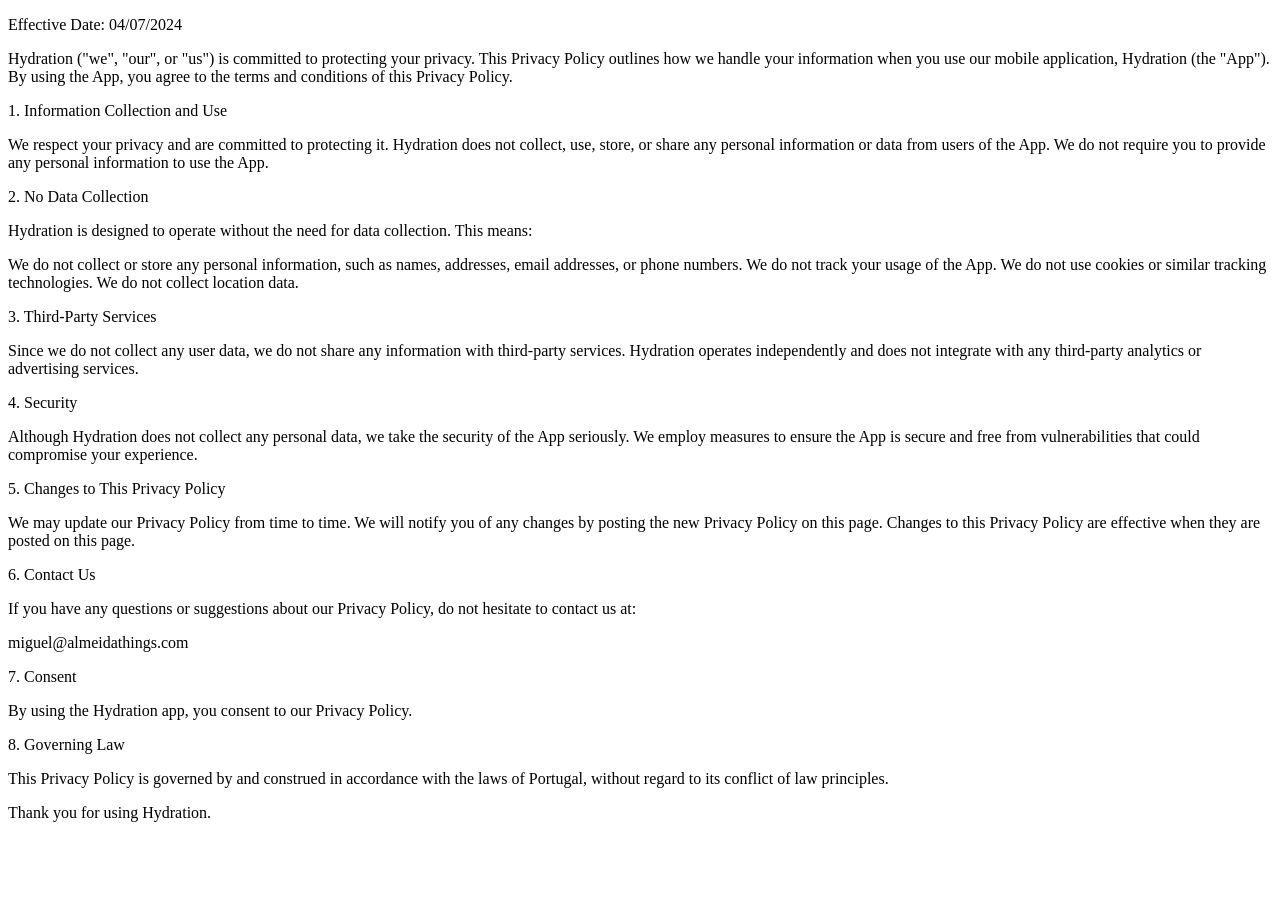
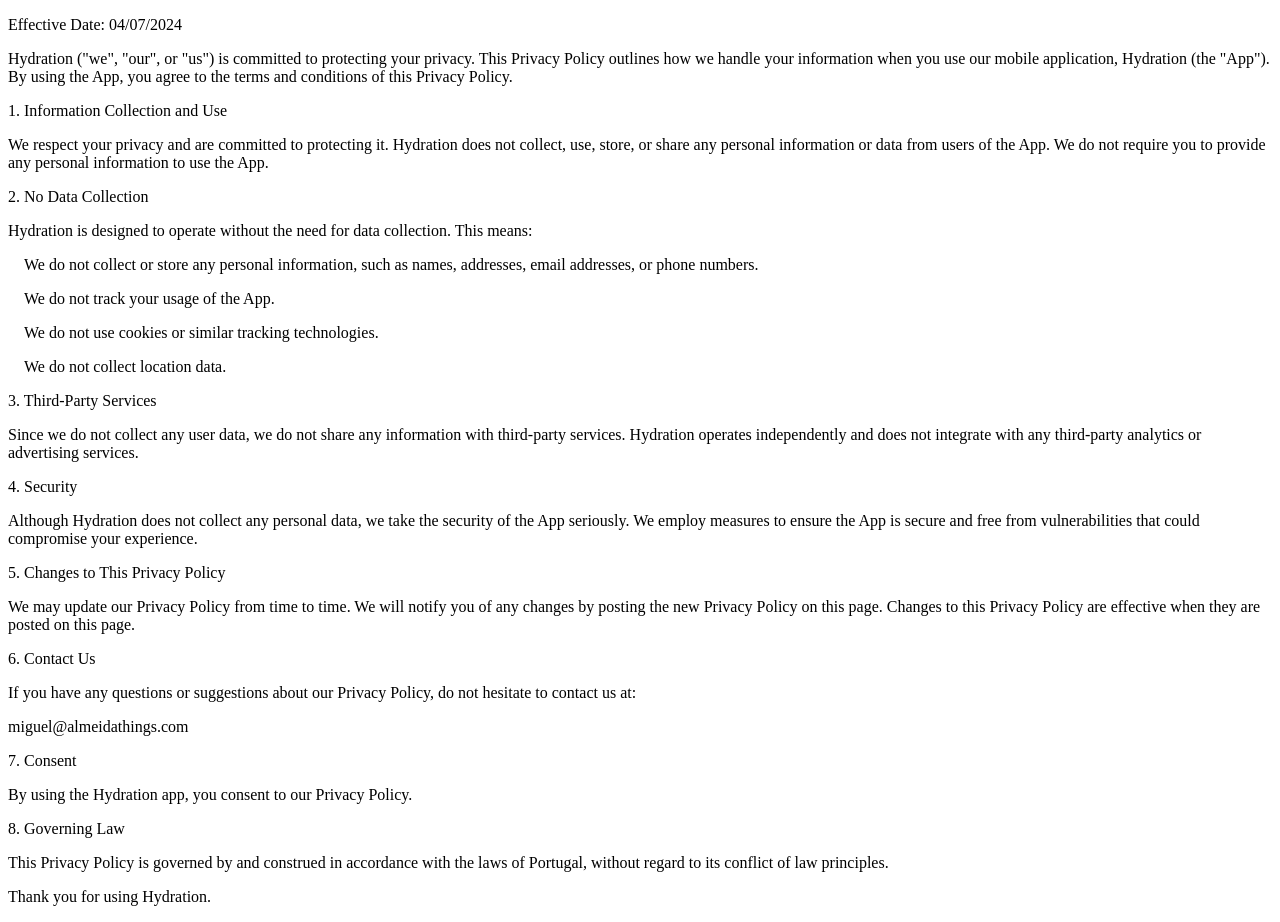
Before and after one commit to mtac/mtac.github.io, a plain HTML site: page hpp.html in a window 1280 px wide. Before the commit the page ends 838 px from the top, so only its background shows below. Drawn offline with Linux system fonts and the light colour scheme.

Commit message:
Update hpp.html

```diff
--- a/hpp.html
+++ b/hpp.html
@@ -20,10 +20,10 @@
 
 <p>Hydration is designed to operate without the need for data collection. This means:</p>
 
-    We do not collect or store any personal information, such as names, addresses, email addresses, or phone numbers.
-    We do not track your usage of the App.
-    We do not use cookies or similar tracking technologies.
-    We do not collect location data.
+    <p>&emsp;We do not collect or store any personal information, such as names, addresses, email addresses, or phone numbers.</p>
+    <p>&emsp;We do not track your usage of the App.</p>
+    <p>&emsp;We do not use cookies or similar tracking technologies.</p>
+    <p>&emsp;We do not collect location data.</p>
 
 <p>3. Third-Party Services</p>
 
```
